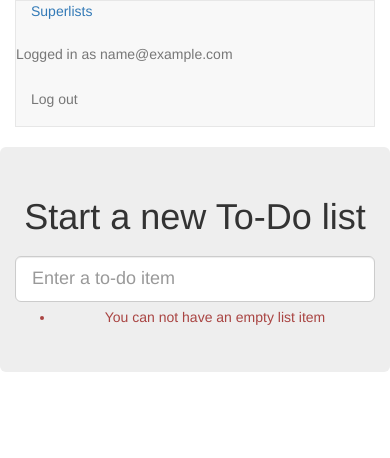
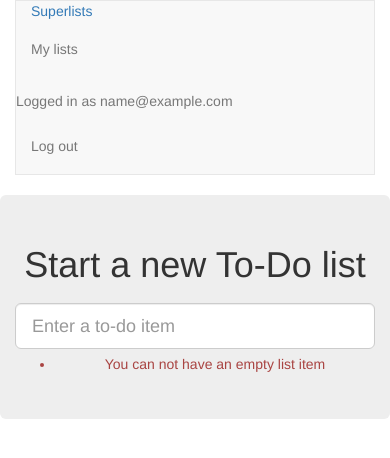
Before and after one commit to ais53ez/python-tdd-book, a Django app: page /lists/new in a window 390 px wide. Shown: the top 458 px of the page. Run offline with Django 3.2, Linux system fonts and the light colour scheme; the visitor is signed in with stand-in values (Sample User, id 1); some libraries are stand-ins or nearby versions.

Commit message:
Placeholders for my_lists

```diff
--- a/lists/templates/base.html
+++ b/lists/templates/base.html
@@ -14,6 +14,9 @@
                 <div class="container-fluid">
                     <a class=navbar-brand" href="/">Superlists</a>
                     {% if user.email %}
+                        <ul class="nav navbar-nav navbar-left">
+                            <li><a href="{% url 'my_lists' user.email %}">My lists</a></li>
+                        </ul>
                         <ul class="nav navbar-nav navbar-right">
                             <li class="navbar-text">Logged in as {{ user.email }}</li>
                             <li><a href="{% url 'logout' %}">Log out</a></li>
@@ -48,6 +51,7 @@
                 <div class="col-md-6 col-md-offset-3 jumbotron">
                     <div class="text-center">
                         <h1>{% block header_text %}{% endblock %}</h1>
+                        {% block list_form%}
                             <form method="POST" action="{% block form_action %}{% endblock %}">
                                 {{ form.text }}
                                 {% csrf_token %}
@@ -57,6 +61,7 @@
                                     </div>
                                 {% endif %}
                             </form>
+                        {% endblock %}
                     </div>
                 </div>
             </div>
@@ -68,6 +73,12 @@
                 </div>
             </div>
 
+            <div class="row">
+                <div class="col-md-6 col-md-offset-3">
+                    {% block extra_content %}
+                    {% endblock %}
+            </div>
+
             <script src="/static/jquery-3.1.1.min.js"></script>
             <script src="/static/list.js"></script>
             <script>
--- a/lists/urls.py
+++ b/lists/urls.py
@@ -5,4 +5,5 @@ from . import views
 urlpatterns = [
     url(r'^new$', views.new_list, name='new_list'),
     url(r'^(\d+)/$', views.view_list, name='view_list'),
+    url(r'^users/(.+)/$', views.my_lists, name='my_lists'),
 ]
--- a/lists/views.py
+++ b/lists/views.py
@@ -27,3 +27,7 @@ def new_list(request):
         form.save(for_list=list_)
         return redirect(list_)
     return render(request, 'home.html', {'form': form})
+
+
+def my_lists(request, email):
+    return render(request, 'my_lists.html')
```
Also changed, not shown: lists/templates/my_lists.html (added, +13 -0 lines), lists/tests/test_views.py (+5 -0 lines). Lines whose indentation alone changed are shown as unchanged.
